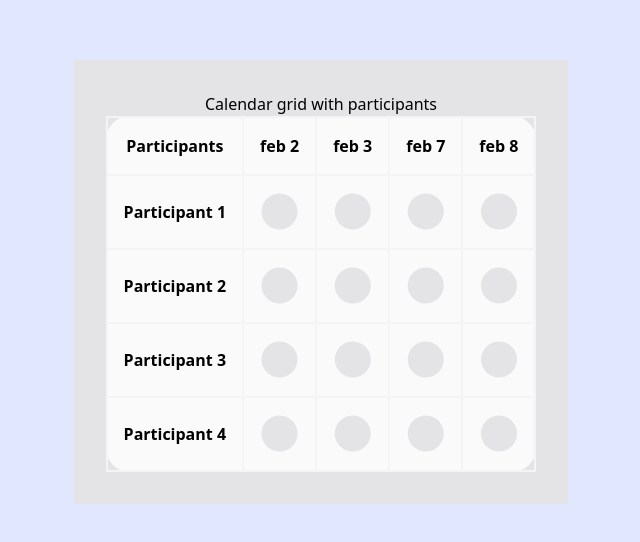
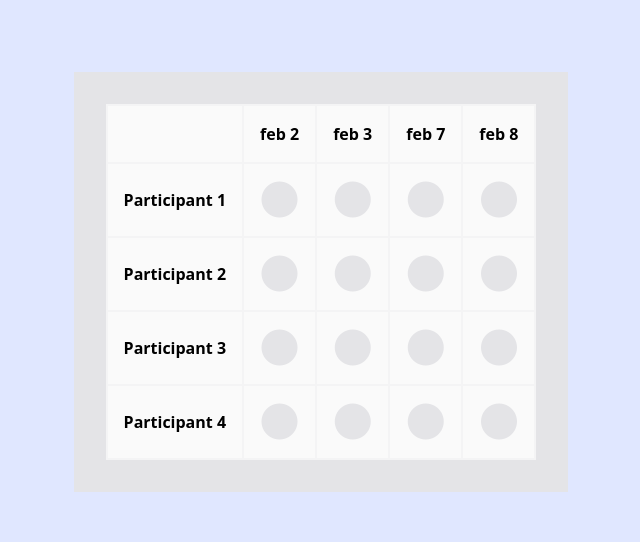
Before and after one commit to MMadlos/cronos-app, a React (Vite) app: page / in a window 1280 px wide. Shown: the part 118-660 px from the top of the page, without its empty margins (319-959 px from the left). Built offline with nearby package versions, Linux system fonts and the light colour scheme.

Commit message:
Refactor and split to table components

```diff
--- a/src/components/Table/Table.jsx
+++ b/src/components/Table/Table.jsx
@@ -1,4 +1,5 @@
-import TableData from "./TableData"
+import TableHead from "./TableHead"
+import TableBody from "./TableBody"
 import { getIntlMonthShort } from "../../utils"
 
 const mockSelectedDates = [
@@ -25,45 +26,12 @@ export default function Table() {
 
 	return (
 		<div className="bg-zinc-200 p-8">
-			<table className="rounded-3xl bg-zinc-50 ">
-				<caption>Calendar grid with participants</caption>
-				<thead>
-					<tr>
-						<th id="participants">Participants</th>
-						{formattedDates.map((dates, index) => {
-							const headerDate = dates.split(" ").join("-")
-
-							return (
-								<th key={index} id={headerDate}>
-									{dates}
-								</th>
-							)
-						})}
-					</tr>
-				</thead>
-				<tbody>
-					{mockParticipants.map((participandData, index) => {
-						const { id, name } = participandData
-
-						return (
-							<tr key={index}>
-								<th id="id" headers="participants">
-									{name}
-								</th>
-								{formattedDates.map((dates, _index) => {
-									const headerDate = dates
-										.split(" ")
-										.join("-")
-									return (
-										<TableData
-											thID={`${headerDate} ${id}`}
-										/>
-									)
-								})}
-							</tr>
-						)
-					})}
-				</tbody>
+			<table className="w-fit bg-zinc-50">
+				<TableHead formattedDates={formattedDates} />
+				<TableBody
+					peopleList={mockParticipants}
+					formattedDates={formattedDates}
+				/>
 			</table>
 		</div>
 	)
--- /dev/null
+++ b/src/components/Table/TableBody.jsx
@@ -0,0 +1,23 @@
+import TableData from "./TableData"
+
+export default function TableBody({ peopleList, formattedDates }) {
+	return (
+		<tbody>
+			{peopleList.map((peopleData, index) => {
+				const { id, name } = peopleData
+
+				return (
+					<tr key={index}>
+						<th id="id" headers="participants">
+							{name}
+						</th>
+						{formattedDates.map((dates, _index) => {
+							const headerDate = dates.split(" ").join("-")
+							return <TableData thID={`${headerDate} ${id}`} />
+						})}
+					</tr>
+				)
+			})}
+		</tbody>
+	)
+}
--- /dev/null
+++ b/src/components/Table/TableHead.jsx
@@ -0,0 +1,18 @@
+export default function TableHead({ formattedDates }) {
+	return (
+		<thead>
+			<tr>
+				<th id="participants"></th>
+				{formattedDates.map((dates, index) => {
+					const headerDate = dates.split(" ").join("-")
+
+					return (
+						<th key={index} id={headerDate}>
+							{dates}
+						</th>
+					)
+				})}
+			</tr>
+		</thead>
+	)
+}
```
